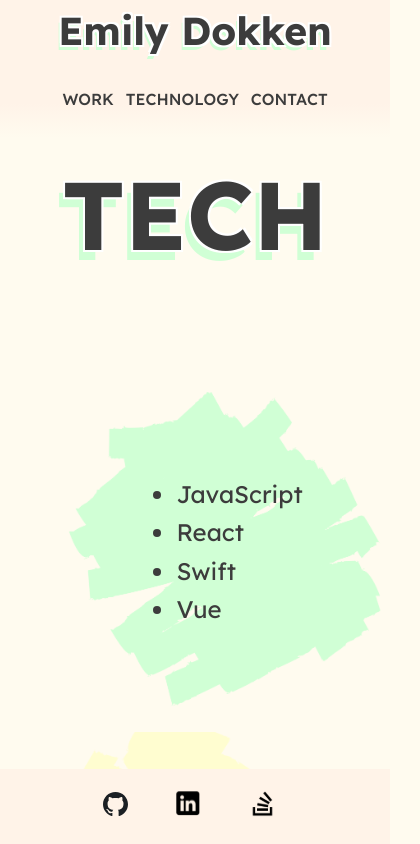
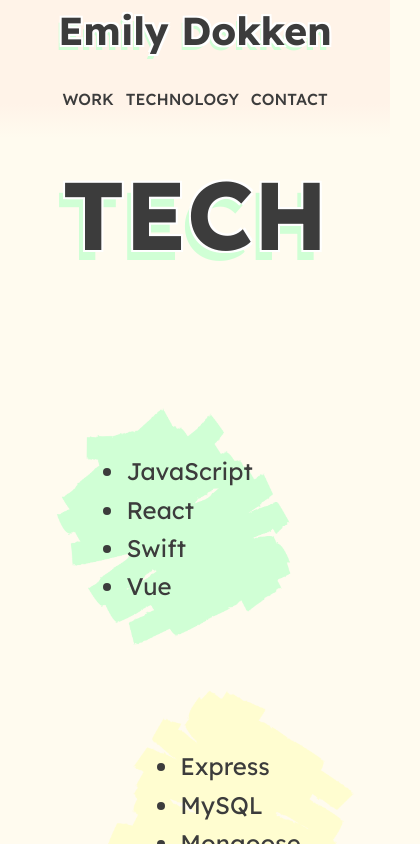
Before and after one commit to emdok/portfolio-v2, a Vue app: page /tech in a window 390 px wide. Shown: the top 844 px of the page, 420 px wide, since content can reach past the window. Built offline with nearby package versions, Linux system fonts and the light colour scheme.

Commit message:
adjust work cards on  mobile, and use flexbox to push footer to bottom of site

```diff
--- a/src/App.vue
+++ b/src/App.vue
@@ -14,35 +14,44 @@
 </script>
 
 <template>
+  <div class="site-wrapper">
     <header>
-    <div class="wrapper">
       <Hero v-if="preventHeroDisplay" />
       <div class="nav">
         <nav>
-          <RouterLink v-if="!preventHeroDisplay" to="/"><img class="home" src="/home.svg" alt="home"></RouterLink>
+          <RouterLink v-if="!preventHeroDisplay" to="/"
+            ><img class="home" src="/home.svg" alt="home"
+          /></RouterLink>
           <RouterLink to="/#work-section">Work</RouterLink>
           <RouterLink to="/#tech-section">Technology</RouterLink>
           <RouterLink to="/contact">Contact</RouterLink>
         </nav>
       </div>
-    </div>
     </header>
     <main>
       <RouterView />
     </main>
-
     <Footer />
+  </div>
 </template>
 
 <style lang="scss">
+.site-wrapper {
+  display: flex;
+  flex-direction: column;
+  min-height: 100vh;
+}
+
+main {
+  flex: 1;
+}
+
 header {
-  background: linear-gradient($color-light-orange 75%, rgba(0, 0, 0, 0));
-}
-.wrapper {
   align-items: center;
   display: flex;
   flex-direction: column;
   justify-content: center;
+  background: linear-gradient($color-light-orange 75%, rgba(0, 0, 0, 0));
 }
 
 .nav {
--- a/src/components/Footer.vue
+++ b/src/components/Footer.vue
@@ -18,12 +18,9 @@
 
 <style lang="scss">
 footer {
-  position: fixed;
-  bottom: 0;
   height: 75px;
   width: 100%;
   background-color: $color-light-orange;
-  z-index: 1000;
 }
 
 .footer-links {
--- a/src/components/TechCard.vue
+++ b/src/components/TechCard.vue
@@ -28,13 +28,19 @@
 
 <style lang="scss">
   .tech-card {
-    width: 400px;
-    height: 320px;
+    width: 300px;
+    height: 275px;
     display: flex;
     align-items: center;
     justify-content: center;
     flex-direction: column;
     padding: 20px;
     margin-block-end: 20px;
+
+    @include mq(m) {
+    width: 400px;
+    height: 320px;
   }
+  }
+
 </style>
--- a/src/components/WorkGrid.vue
+++ b/src/components/WorkGrid.vue
@@ -18,7 +18,6 @@
   column-gap: 30px;
   display: grid;
   grid-template-columns: repeat(1, minmax(300px, 1fr));
-  place-items: center;
   row-gap: 30px;
 
   @include mq(m) {
```
Lines whose indentation alone changed are shown as unchanged.
